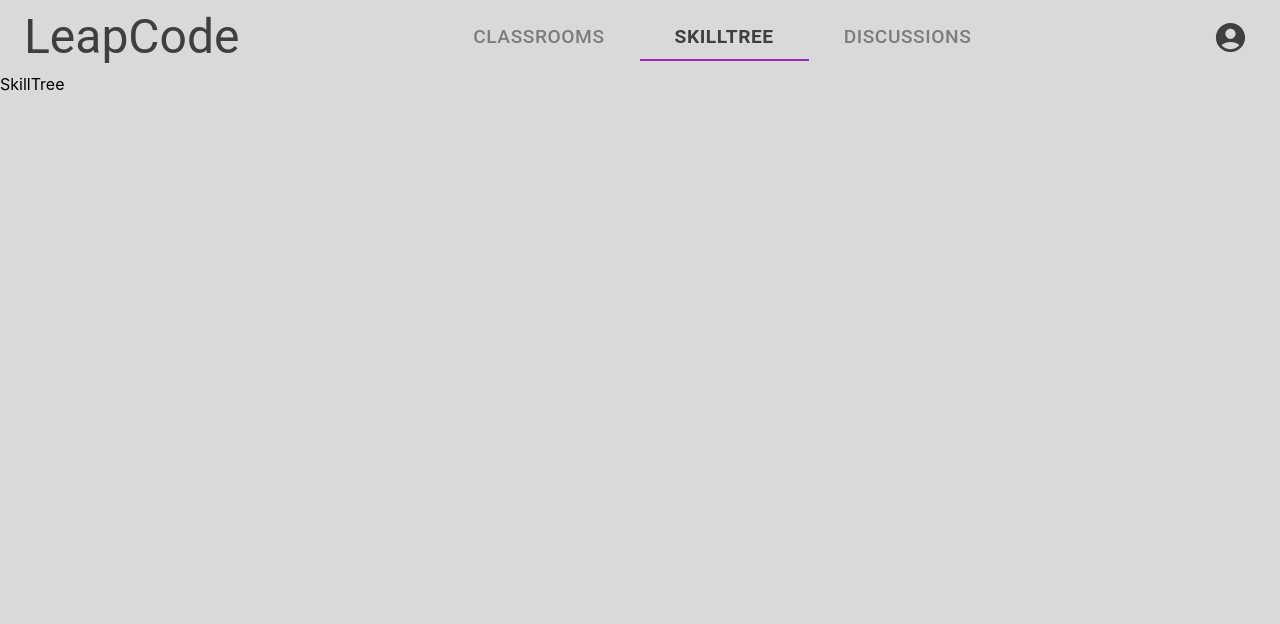
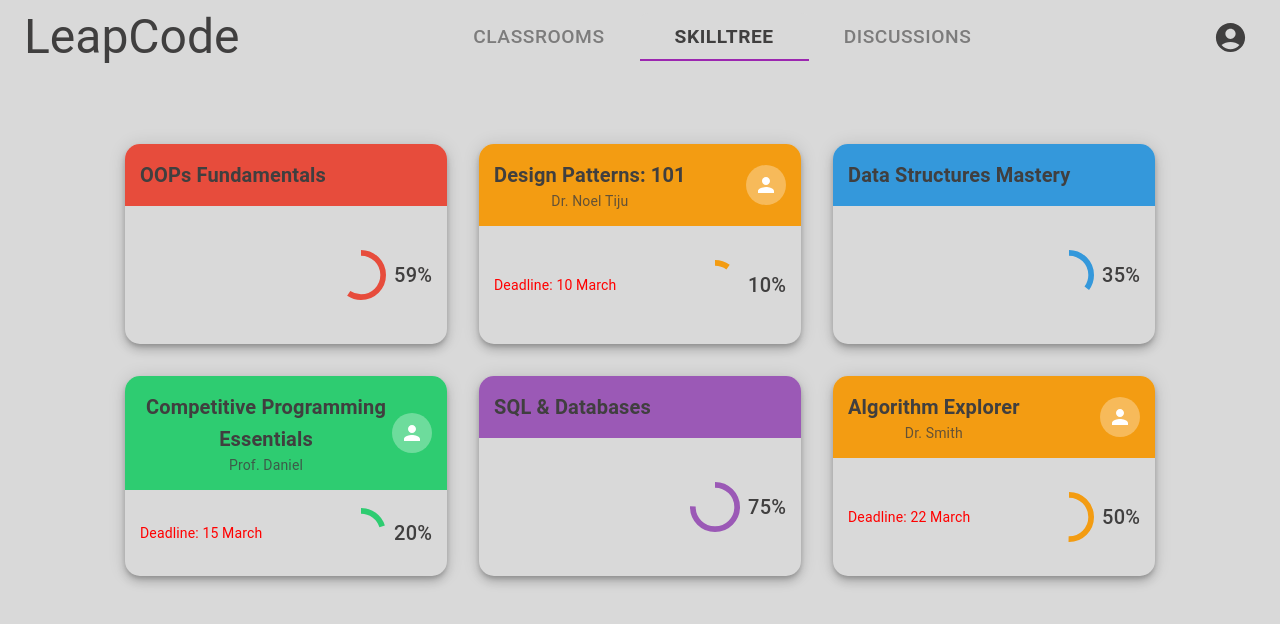
Before and after one commit to aturtle4/LeapCode, a React (Create React App) app in the folder frontend/: page /home in a window 1280 px wide. Both pictures are taken after a click on the tab "SKILLTREE". Shown: the top 624 px of the page. Built offline with nearby package versions, Linux system fonts and the light colour scheme.

Commit message:
feat: Added code for the SkillTree home page and skillTree tiles to the home page along with dummy data

```diff
--- a/frontend/src/Components/SkillTree/SkillTree.jsx
+++ /dev/null
@@ -1,9 +0,0 @@
-import React from 'react'
-
-function SkillTree({ darkMode }) {
-  return (
-    <div>SkillTree</div>
-  )
-}
-
-export default SkillTree
--- /dev/null
+++ b/frontend/src/Components/SkillTree/SkillTreeHome.jsx
@@ -0,0 +1,110 @@
+import React from "react";
+import { Box, Typography, Avatar, CircularProgress, Grid, Paper } from "@mui/material";
+import { Person } from "@mui/icons-material";
+
+function SkillTreeHome({ darkMode }) {
+  const skillTrees = [
+    { skilTreeID: "ST1", title: "OOPs Fundamentals", bgColor: "#e74c3c", guide: "", percentageCompleted: 59, nextDeadline: "" },
+    { skilTreeID: "ST2", title: "Design Patterns: 101", bgColor: "#f39c12", guide: "Dr. Noel Tiju", percentageCompleted: 10, nextDeadline: "10 March" },
+    { skilTreeID: "ST3", title: "Data Structures Mastery", bgColor: "#3498db", guide: "", percentageCompleted: 35, nextDeadline: "" },
+    { skilTreeID: "ST4", title: "Competitive Programming Essentials", bgColor: "#2ecc71", guide: "Prof. Daniel", percentageCompleted: 20, nextDeadline: "15 March" },
+    { skilTreeID: "ST5", title: "SQL & Databases", bgColor: "#9b59b6", guide: "", percentageCompleted: 75, nextDeadline: "" },
+    { skilTreeID: "ST6", title: "Algorithm Explorer", bgColor: "#f39c12", guide: "Dr. Smith", percentageCompleted: 50, nextDeadline: "22 March" },
+  ];
+
+  return (
+    <Box
+      sx={{
+        padding: "70px 125px",
+        minHeight: "100vh",
+        backgroundColor: darkMode ? "#353535" : "#d9d9d9",
+      }}
+    >
+      <Grid container spacing={4}>
+        {skillTrees.map((tree) => (
+          <Grid item xs={12} sm={6} md={4} key={tree.skilTreeID}>
+            <Paper
+              elevation={6}
+              sx={{
+                borderRadius: "15px",
+                overflow: "hidden",
+                backgroundColor: darkMode ? "#353535" : "#d9d9d9",
+                color: darkMode ? "#d7d7d6" : "#403f3f",
+                display: "flex",
+                flexDirection: "column",
+                height: "200px",
+                transition: "transform 0.2s ease-in-out",
+                "&:hover": {
+                  transform: "scale(1.03)",
+                },
+              }}
+            >
+              {/* Top Section (Title & Guide) */}
+              <Box
+                sx={{
+                  backgroundColor: tree.bgColor,
+                  padding: "15px",
+                  display: "flex",
+                  alignItems: "center",
+                  justifyContent: "space-between",
+                }}
+              >
+                <Box>
+                  <Typography variant="h6" fontWeight="bold">
+                    {tree.title}
+                  </Typography>
+                  {tree.guide && (
+                    <Typography variant="body2" sx={{ opacity: 0.8 }}>
+                      {tree.guide}
+                    </Typography>
+                  )}
+                </Box>
+
+                {/* Show Avatar only if private (i.e., has a guide) */}
+                {tree.guide && (
+                  <Avatar sx={{ bgcolor: "rgba(255, 255, 255, 0.3)" }}>
+                    <Person />
+                  </Avatar>
+                )}
+              </Box>
+
+              {/* Bottom Section (Deadline & Progress) */}
+              <Box
+                sx={{
+                  padding: "15px",
+                  display: "flex",
+                  justifyContent: "space-between",
+                  alignItems: "center",
+                  flexGrow: 1,
+                }}
+              >
+                {/* Next Deadline (only for private trees) */}
+                {tree.nextDeadline ? (
+                  <Typography variant="body2" color="red">
+                    Deadline: {tree.nextDeadline}
+                  </Typography>
+                ) : (
+                  <Box sx={{ width: "50px" }} /> // Empty space for alignment
+                )}
+
+                {/* Circular Progress (Aligned to Right) */}
+                <Box sx={{ display: "flex", alignItems: "center", gap: "8px" }}>
+                  <CircularProgress
+                    variant="determinate"
+                    value={tree.percentageCompleted}
+                    size={50}
+                    thickness={5}
+                    sx={{ color: tree.bgColor }}
+                  />
+                  <Typography variant="h6">{tree.percentageCompleted}%</Typography>
+                </Box>
+              </Box>
+            </Paper>
+          </Grid>
+        ))}
+      </Grid>
+    </Box>
+  );
+}
+
+export default SkillTreeHome;
--- a/frontend/src/Pages/Classrooms/Classroom.jsx
+++ b/frontend/src/Pages/Classrooms/Classroom.jsx
@@ -1,30 +1,26 @@
 import React, { useState } from "react";
-import { useParams } from "react-router-dom";
-import { Box, Typography, Tabs, Tab, Paper } from "@mui/material";
+import { useParams, useNavigate } from "react-router-dom";
+import { Box, Typography, Tabs, Tab, Paper, IconButton } from "@mui/material";
+import { ArrowBack, AccountCircle } from "@mui/icons-material";
 import StreamTab from "../../Components/Classrooms/Tabs/StreamTab";
 import ClassworkTab from "../../Components/Classrooms/Tabs/ClassworkTab";
 import PeopleTab from "../../Components/Classrooms/Tabs/PeopleTab";
 
-function ClassroomPage({ darkMode, toggleDarkMode }) {
-  const { id } = useParams(); // Get classroom ID from URL
+function ClassroomPage({ darkMode }) {
+  const { id } = useParams();
+  const navigate = useNavigate();
 
-  // Sample Classroom Data (Can be fetched from API later)
   const classrooms = [
-    { title: "Classroom 1", teacher: "Prof. Noel Tiju", bgColor: "#e67e22", classroomID: "A1" },
-    { title: "Classroom 2", teacher: "Prof. Johnson", bgColor: "#3498db", classroomID: "A2" },
-    { title: "Classroom 3", teacher: "Prof. Davis", bgColor: "#2ecc71", classroomID: "A3" },
-    { title: "Classroom 4", teacher: "Prof. Wilson", bgColor: "#9b59b6", classroomID: "A4" },
-    { title: "Classroom 5", teacher: "Prof. Brown", bgColor: "#f39c12", classroomID: "A5" },
+    { title: "Classroom 1", teacher: "Professor", bgColor: "#e74c3c", classroomID: "A1" },
+    { title: "Classroom 2", teacher: "Professor", bgColor: "#3498db", classroomID: "A2" },
+    { title: "Classroom 3", teacher: "Professor", bgColor: "#2ecc71", classroomID: "A3" },
+    { title: "Classroom 4", teacher: "Prof. Wilson", bgColor: "#9b59b6", classroomID : "A4" },
+    { title: "Classroom 5", teacher: "Prof. Brown", bgColor: "#f39c12", classroomID : "A5" },
   ];
 
   const classroom = classrooms.find((c) => c.classroomID === id);
-  // State for Tabs
   const [tabValue, setTabValue] = useState(0);
-  const handleChange = (event, newValue) => {
-    setTabValue(newValue);
-  };
 
-  // Handle Invalid Classroom ID
   if (!classroom) {
     return (
       <Typography variant="h4" sx={{ textAlign: "center", mt: 5 }}>
@@ -33,14 +29,12 @@ function ClassroomPage({ darkMode, toggleDarkMode }) {
     );
   }
 
-
-
   return (
     <Box
       sx={{
         minHeight: "100vh",
         backgroundColor: darkMode ? "#353535" : "#d9d9d9",
-        color: darkMode ? "#fff" : "#000",
+        color: darkMode ? "#d7d7d6" : "#403f3f",
         padding: "20px",
       }}
     >
@@ -48,36 +42,37 @@ function ClassroomPage({ darkMode, toggleDarkMode }) {
       <Paper
         sx={{
           padding: "20px",
-          borderRadius: 2,
+          borderRadius: "20px",
           backgroundColor: classroom.bgColor,
-          boxShadow: darkMode ? "0px 4px 10px rgba(255, 255, 255, 0.1)" : "0px 4px 10px rgba(0, 0, 0, 0.1)",
+          display: "flex",
+          alignItems: "center",
+          justifyContent: "space-between",
         }}
       >
-        <Typography variant="h4" fontWeight="bold">
+        <IconButton onClick={() => navigate("/home")} sx={{ color: "d7d7d6" }}>
+          <ArrowBack fontSize="large" />
+        </IconButton>
+        <Box sx={{ textAlign: "center", flexGrow: 1 }}>
+          <Typography variant="h5" fontWeight="bold" color="d7d7d6">
             {classroom.title}
           </Typography>
-        <Typography variant="h6">Instructor: {classroom.teacher}</Typography>
-        <Typography variant="body1">Classroom ID: {classroom.classroomID}</Typography>
+          <Typography variant="body1" color="d7d7d6">
+            {classroom.teacher}
+          </Typography>
+        </Box>
+        <IconButton sx={{ color: "d7d7d6" }}>
+          <AccountCircle fontSize="large" />
+        </IconButton>
       </Paper>
 
-      <Paper
-        sx={{
-          marginTop: "20px",
-          borderRadius: 2,
-          backgroundColor: darkMode ? "#353535" : "#d9d9d9"
-        //   boxShadow: darkMode ? "0px 4px 10px rgba(255, 255, 255, 0.1)" : "0px 4px 10px rgba(0, 0, 0, 0.1)",
-        }}
-      >
+      {/* Tabs Section */}
       <Tabs
         value={tabValue}
-          onChange={handleChange}
+        onChange={(e, newValue) => setTabValue(newValue)}
+        indicatorColor="secondary"
         textColor="inherit"
-          indicatorColor="primary"
         centered
-          sx={{
-            backgroundColor: darkMode ? "#353535" : "#d9d9d9",
-            color: darkMode ? "#d7d7d6" : "#403f3f",
-          }}
+        sx={{ marginTop: "20px", color: darkMode ? "#d7d7d6" : "#403f3f", "& .MuiTabs-indicator": {backgroundColor : "7F7CAF" }}}
       >
         <Tab label="Stream" />
         <Tab label="Classwork" />
@@ -90,7 +85,6 @@ function ClassroomPage({ darkMode, toggleDarkMode }) {
         {tabValue === 1 && <ClassworkTab darkMode={darkMode} />}
         {tabValue === 2 && <PeopleTab darkMode={darkMode} />}
       </Box>
-      </Paper>
     </Box>
   );
 }
--- a/frontend/src/Pages/Home/Home.jsx
+++ b/frontend/src/Pages/Home/Home.jsx
@@ -2,7 +2,7 @@ import React, { useState } from "react";
 import { Box } from "@mui/material";
 import NavBar from "../../Components/NavBar/NavBar";
 import ClassroomsHome from "../../Components/Classrooms/ClassroomsHome";
-import SkillTree from "../../Components/SkillTree/SkillTree";
+import SkillTree from "../../Components/SkillTree/SkillTreeHome";
 import Discussions from "../../Components/Discussions/Discussions";
 
 function Home({ darkMode, toggleDarkMode }) {
```
Lines whose indentation alone changed are shown as unchanged.
